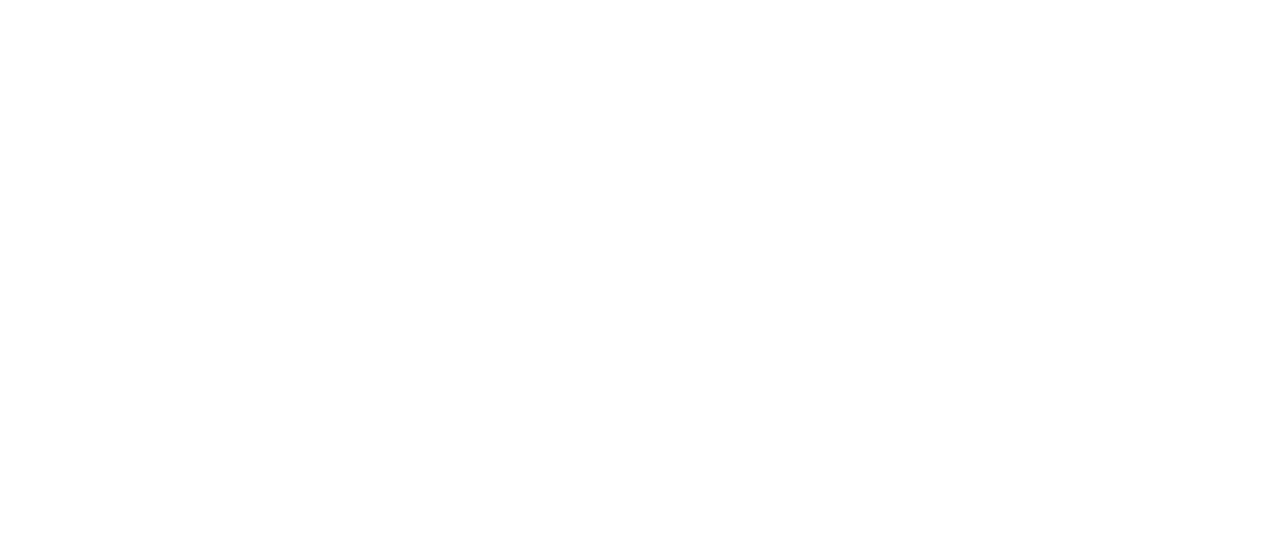
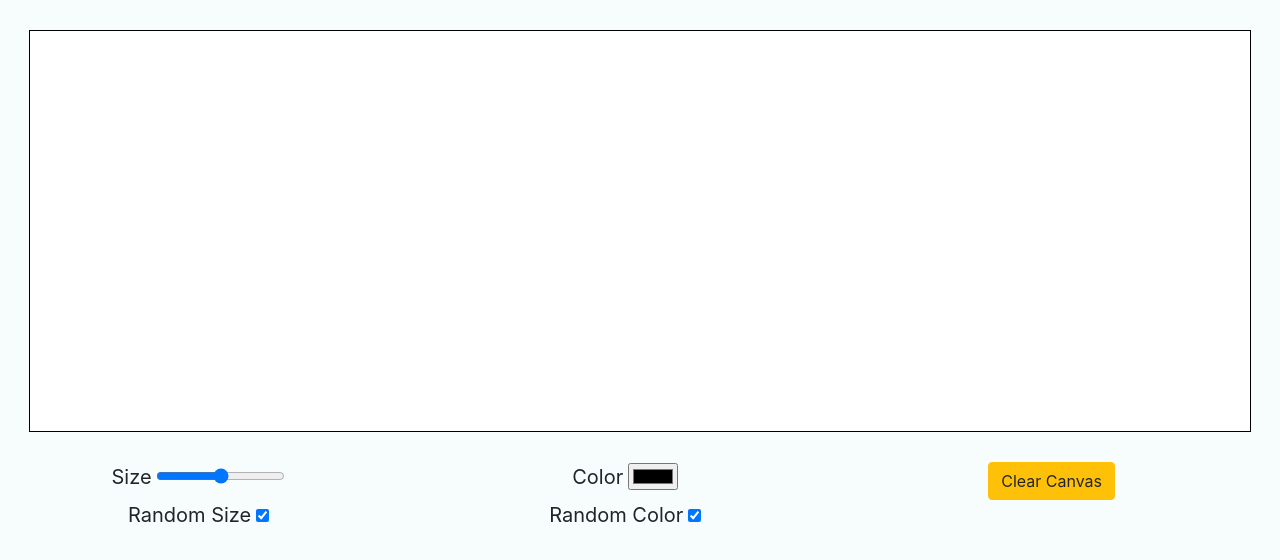
Before and after one commit to TaskerSolutions/JavaScript-Web-Apps, a plain HTML site: page fun-with-html5-canvas.html in a window 1280 px wide. Drawn offline with nearby package versions, Linux system fonts and the light colour scheme.

Commit message:
html5 canvas

```diff
--- a/css/fun-with-html5-canvas.css
+++ b/css/fun-with-html5-canvas.css
@@ -0,0 +1,23 @@
+body {
+  background-color: rgb(247, 253, 252);
+}
+
+#draw {
+  background-color: white;
+  margin-top: 30px;
+  margin-left: 29px;
+  border: 1px solid black;
+}
+
+label {
+  font-size: 20px;
+}
+
+.row {
+  width: 100%;
+}
+
+.col-sm-4 {
+  text-align: center;
+  padding-bottom: 10px;
+}
--- a/fun-with-html5-canvas.html
+++ b/fun-with-html5-canvas.html
@@ -3,9 +3,9 @@
 <head>
   <meta charset="utf-8">
   <meta http-equiv="X-UA-Compatible" content="IE=edge">
-  <meta name="viewport" content="width=device-width, initial-scale=1">
+  <meta name="viewport" content="width=device-width, initial-scale=1.0, maximum-scale=1.0, user-scalable=no">
 
-  <title>fun-with-html5-canvas</title>
+  <title>Html5 Canvas Fun</title>
 
   <link rel="icon" type="image/png" href="img/ts_logo.png">
   <!-- bootstrap CSS -->
@@ -14,9 +14,34 @@
 </head>
 <body>
 
-<div class="container-fluid">
+  <canvas id="draw" width="800" height="800"></canvas>
 
-</div>
+  <br><br>
+
+  <div class="row">
+
+    <div class="col-sm-4">
+      <label for="size">Size</label>
+      <input type="range" id="size" name="size" min="1">
+      <br>
+      <label for="random-size">Random Size</label>
+      <input type="checkbox" id="random-size" name="random-size" checked>
+    </div>
+
+    <div class="col-sm-4">
+      <label for="color">Color</label>
+      <input type="color" id="color" name="color">
+      <br>
+      <label for="random-color">Random Color</label>
+      <input type="checkbox" id="random-color" name="random-color" checked>
+    </div>
+
+    <div class="col-sm-4">
+      <div class="btn btn-warning" id="clear-btn">Clear Canvas</div>
+    </div>
+
+  </div>
+
 
 <!-- bootstrap js -->
 <script src="https://ajax.googleapis.com/ajax/libs/jquery/3.5.1/jquery.min.js"></script>
--- a/js/fun-with-html5-canvas.js
+++ b/js/fun-with-html5-canvas.js
@@ -0,0 +1,134 @@
+const sizeRange = document.querySelector('#size');
+const randomSizeCheckbox = document.querySelector("#random-size");
+const colorPicker = document.querySelector('#color');
+const randomColorCheckbox = document.querySelector("#random-color");
+const clearBtn = document.querySelector('#clear-btn');
+
+const canvas = document.querySelector('#draw');
+const ctx = canvas.getContext('2d');
+
+resizeWindow();
+// resize the canvas when window size changes
+window.addEventListener('resize', resizeWindow);
+function resizeWindow() {
+  canvas.width = window.innerWidth - 60;
+  canvas.height = window.innerHeight - 400;
+}
+
+let isDrawing = false;
+let lastX = 0;
+let lastY = 0;
+
+ctx.strokestyle = '#BADA55';
+ctx.lineJoin = 'round';
+ctx.lineCap = 'round';
+ctx.lineWidth = 50;
+
+let hue = 0;
+let direction = true;
+let randomSize = true;
+let randomColor = true;
+
+function draw(event) {
+  // stop the function when mouse is not clicked down
+  if(!isDrawing) return;
+
+  if (randomSize) {
+    if (direction) {
+      ctx.lineWidth ++;
+    } else {
+      ctx.lineWidth --;
+    }
+    if (ctx.lineWidth >= 100) {
+      direction = false
+    } else if (ctx.lineWidth <= 2) {
+      direction = true;
+    }
+  }
+
+  // * hue, 100% saturation, 50% lightness
+  if (randomColor) {
+    ctx.strokeStyle = `hsl(${hue}, 100%, 50%)`;
+  }
+
+  ctx.beginPath();
+  // start stroke from last mouse position
+  ctx.moveTo(lastX, lastY);
+  // event.offsetX & event.offsetY are values from the MouseEvent
+  ctx.lineTo(event.offsetX, event.offsetY);
+  ctx.stroke();
+
+  // update lastX and lastY for the next time function runs
+  //lastX = event.offsetX;
+  //lastY = event.offsetY;
+  // ES6 trick to set both variables in the same line (structuring an array)
+  [lastX, lastY] = [event.offsetX, event.offsetY];
+
+  if (randomColor) {
+    hue ++ ;
+  }
+
+  // console.log(event);
+}
+
+canvas.addEventListener('mousemove', draw);
+
+// rather than single function, using a block () => {} to do multiple things
+canvas.addEventListener('mousedown', (event) => {
+  isDrawing = true;
+  [lastX, lastY] = [event.offsetX, event.offsetY];
+});
+
+
+canvas.addEventListener('mouseup', () => isDrawing = false);
+canvas.addEventListener('mouseout', () => isDrawing = false); // to detect if mouse leaves the screen
+
+
+
+
+
+// line width range selector
+// sizeRange.addEventListener('input', adjustSize); // doesn't work with Internet explorer
+// use 'change' to only fire when the mouse is released
+sizeRange.addEventListener('change', () => {
+  ctx.lineWidth = sizeRange.value;
+  console.log(ctx.lineWidth);
+  $(randomSizeCheckbox).prop('checked', false); // Unchecks it
+  randomSize = false;
+});
+
+// random size checkbox
+randomSizeCheckbox.addEventListener('change', () => {
+  if($(randomSizeCheckbox).is(':checked')) {
+    randomSize = true;
+  } else {
+    randomSize = false;
+  }
+});
+
+
+
+// color picker
+colorPicker.addEventListener('change', () => {
+  ctx.strokeStyle = colorPicker.value;
+  console.log(ctx.strokeStyle);
+  $(randomCheckbox).prop('checked', false); // Unchecks it
+  randomColor = false;
+});
+
+// random color checkbox
+randomColorCheckbox.addEventListener('change', () => {
+  if($(randomColorCheckbox).is(':checked')) {
+    randomColor = true;
+  } else {
+    randomColor = false;
+  }
+});
+
+
+
+// clear canvas button
+clearBtn.addEventListener('click', () => {
+  if(confirm("Are you sure that you want to clear the canvas?"))
+    ctx.clearRect(0, 0, canvas.width, canvas.height);
+});
```
Also changed, not shown: index.html (+1 -1 lines).
